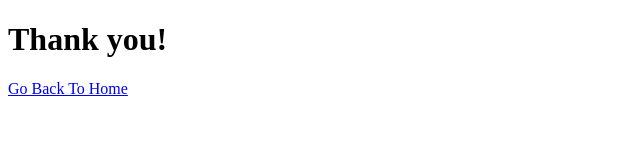
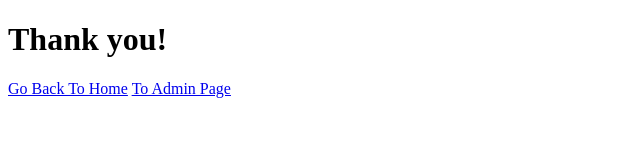
Before and after one commit to ConMan2O/Appointment-Scheduler, a website: page views/confirm.html in a window 1280 px wide. Shown: the whole page, without its empty margins (0-640 px from the left). Drawn offline with Linux system fonts and the light colour scheme.

Commit message:
Added link to admin page on confirmation page for testing purposes

```diff
--- a/views/confirm.html
+++ b/views/confirm.html
@@ -8,5 +8,6 @@
 <body>
     <h1>Thank you!</h1>
     <a href="/">Go Back To Home</a>
+    <a href="/admin">To Admin Page</a>
 </body>
 </html>
```
